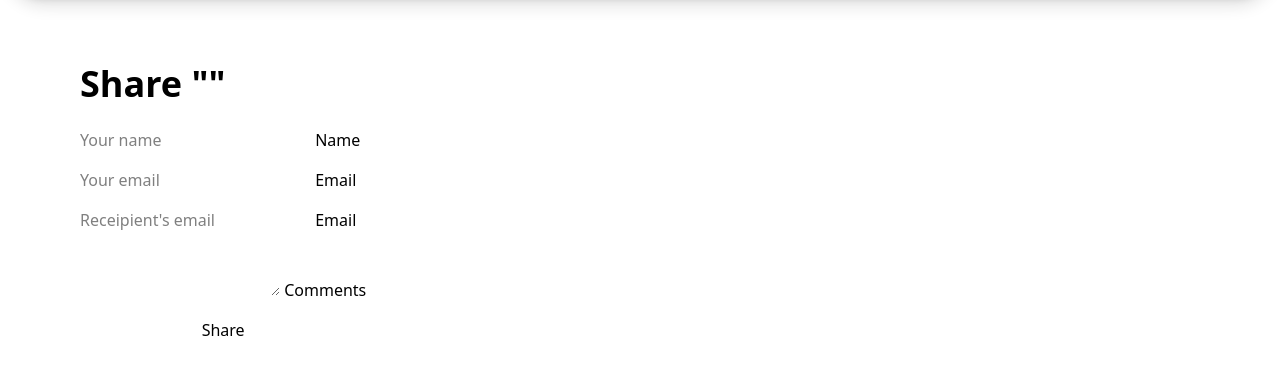
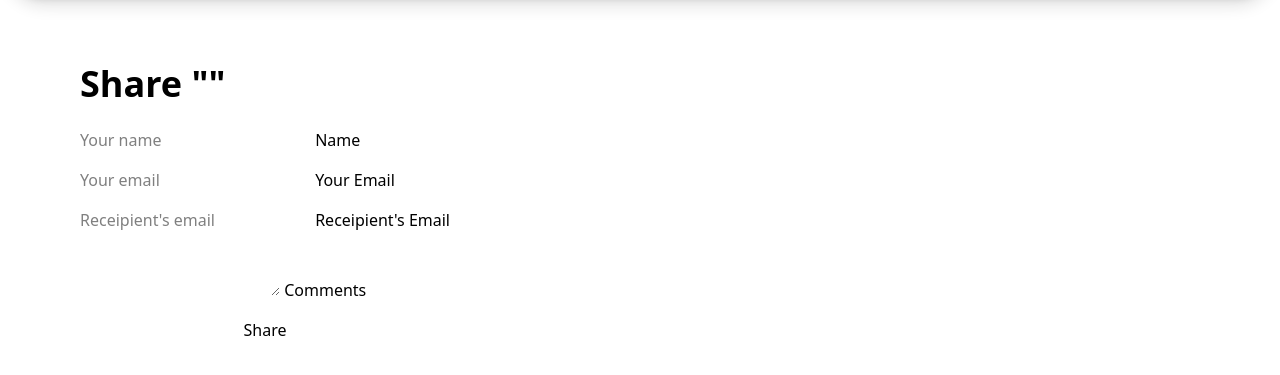
Before and after one commit to ImNickDDMe/myblog, a Django app: template blog/templates/post/post_share.html in a window 1280 px wide. Shown: the part 104-479 px from the top of the page. Run offline with Django 5.2, Linux system fonts and the light colour scheme; the template is opened without the code that fills it, so the values that code supplies are empty; style sheets or scripts are compiled from the project's sources; some libraries are stand-ins or nearby versions.

Commit message:
Minor Changes

```diff
--- a/blog/templates/post/post_share.html
+++ b/blog/templates/post/post_share.html
@@ -13,11 +13,11 @@
             </label>
             <label for="email" class="floating-label">
                 <input id="email" placeholder="Your email" name="email" type="email" class="input input-lg" required>
-                <span class="label">Email</span>
+                <span class="label">Your Email</span>
             </label>
             <label for="to" class="floating-label">
                 <input id="to" placeholder="Receipient's email" name="to" type="to" class="input input-lg" required>
-                <span class="label">Email</span>
+                <span class="label">Receipient's Email</span>
             </label>
             <label for="comments" class="floating-label">
                 <textarea class="textarea textarea-lg" name="comments" id="comments" required></textarea>
```
